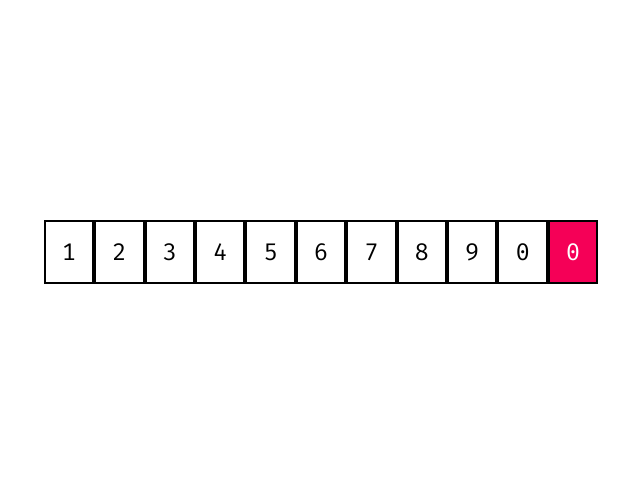
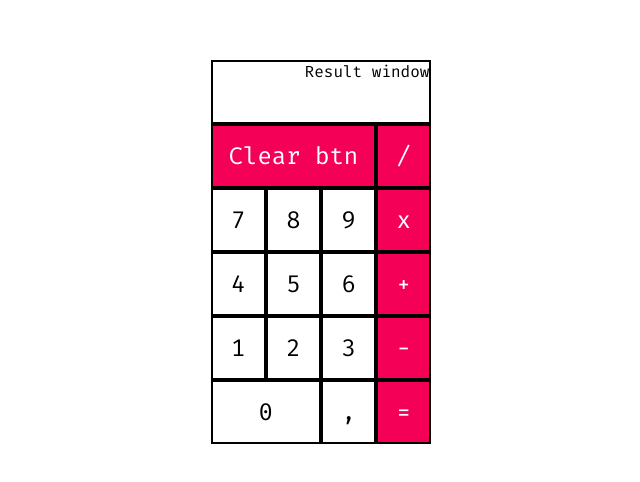
Before and after one commit to musial-adam/calculator, a React (Create React App) app: page / in a window 1280 px wide. Shown: the part 148-630 px from the top of the page, without its empty margins (319-959 px from the left). Built offline with nearby package versions, Linux system fonts and the light colour scheme.

Commit message:
add calc component with grid, improve button

```diff
--- a/src/App.js
+++ b/src/App.js
@@ -1,23 +1,13 @@
 import React, { Component } from 'react';
 import Button from './components/button';
 import Wrapper from './components/wrapper';
-
+import Calculator from './components/calculator';
 
 class App extends Component {
   render() {
     return (
       <Wrapper>
-				<Button number>1</Button>
-				<Button number>2</Button>
-				<Button number>3</Button>
-				<Button number>4</Button>
-				<Button number>5</Button>
-				<Button number>6</Button>
-				<Button number>7</Button>
-				<Button number>8</Button>
-				<Button number>9</Button>
-				<Button number>0</Button>
-				<Button >0</Button>
+				<Calculator/>
       </Wrapper>
     );
   }
--- a/src/components/button.js
+++ b/src/components/button.js
@@ -3,6 +3,9 @@ import styled from 'styled-components';
 
 
 const StyledButton = styled.button`
+	grid-column-start: span ${props => props.colSpan ? props.colSpan : 1};
+
+
 	background-color: ${props => props.number ? 'white' : '#f50057'};
 	color: ${props => props.number ? 'black' : 'white'};
 	font-family: 'Fira Mono', monospace;
@@ -13,7 +16,7 @@ const StyledButton = styled.button`
 
 const Button = (props) => {
 	return (
-		<StyledButton number={props.number}>{props.children}</StyledButton>
+		<StyledButton colSpan={props.colSpan} number={props.number}>{props.children}</StyledButton>
 	);
 };
 
--- /dev/null
+++ b/src/components/calculator.js
@@ -0,0 +1,47 @@
+import React, { Component } from 'react';
+import styled from 'styled-components';
+import Button from './button';
+
+const CalcWrapper = styled.div`
+  display: grid;
+  grid-template-rows: 1fr 1fr 1fr 1fr 1fr 1fr;
+  grid-template-columns: 1fr 1fr 1fr 1fr;
+`;
+
+const Result = styled.div`
+	grid-column-start: span 4;
+	border: 2px solid black;
+	display: flex;
+	justify-content: right;
+`;
+
+
+class Calculator extends Component {
+  render() {
+    return (
+      <CalcWrapper>
+        <Result>Result window</Result>
+        {/* <Clear>Clear btn</Clear> */}
+				<Button colSpan={3}>Clear btn</Button>
+				<Button>/</Button>
+        <Button number>7</Button>
+        <Button number>8</Button>
+        <Button number>9</Button>
+				<Button>x</Button>
+        <Button number>4</Button>
+        <Button number>5</Button>
+        <Button number>6</Button>
+				<Button>+</Button>
+        <Button number>1</Button>
+        <Button number>2</Button>
+        <Button number>3</Button>
+				<Button>-</Button>
+				<Button number colSpan={2}>0</Button>
+				<Button number>,</Button>
+				<Button>=</Button>
+      </CalcWrapper>
+    );
+  }
+}
+
+export default Calculator;
```
